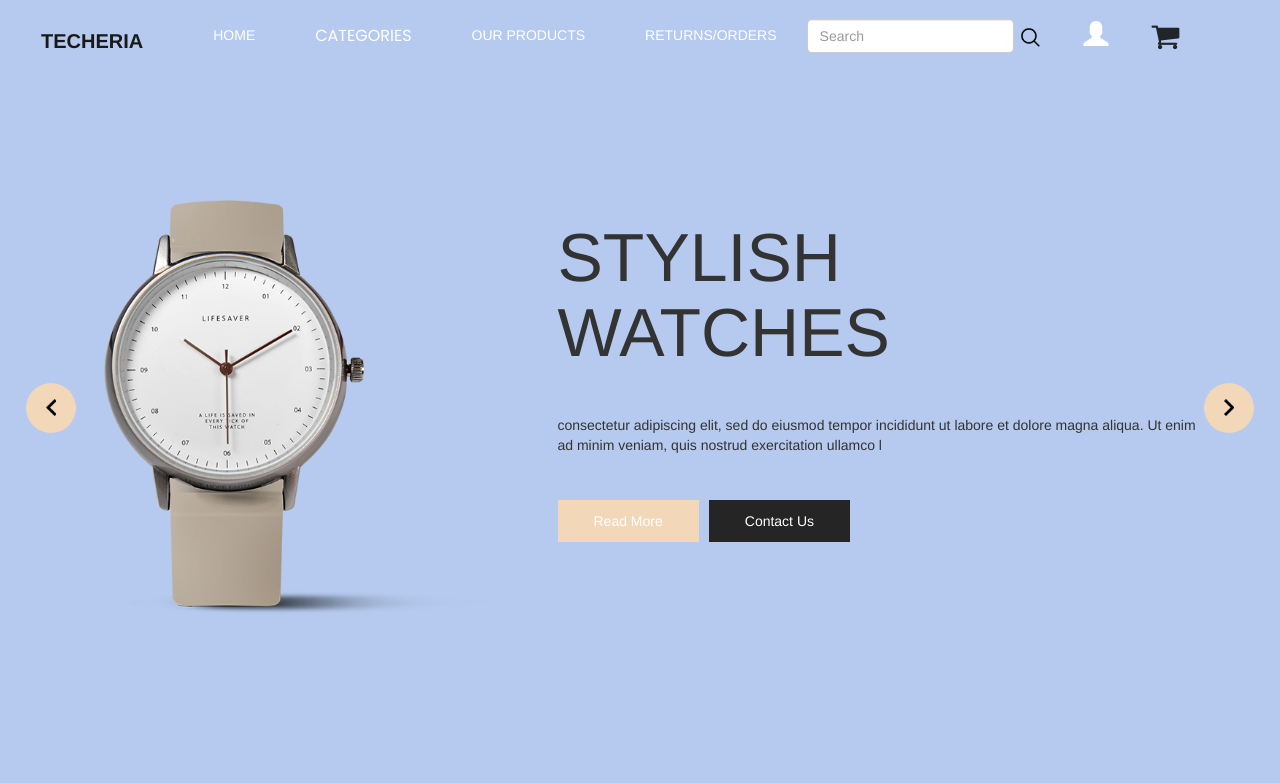
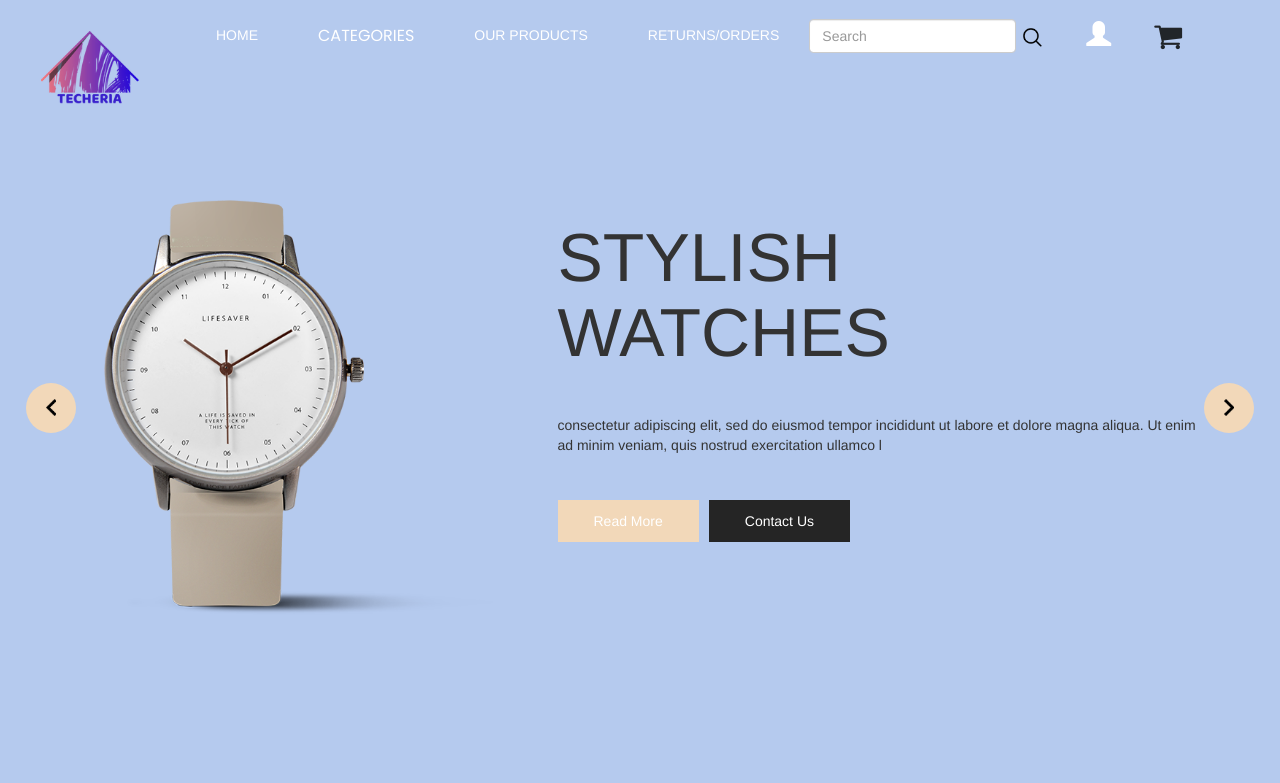
Before and after one commit to lianahasan/Techeria, a Django app: page / in a window 1280 px wide; the page is wider, and only the part inside the window is pictured. Shown: the top 783 px of that part. Run offline with Django 3.2, Linux system fonts and the light colour scheme; data comes from the database, SQL or seed files in the repository; some libraries are stand-ins or nearby versions.

Commit message:
Adding Techeria logo to the home page

```diff
--- a/techeria_controller/templates/index.html
+++ b/techeria_controller/templates/index.html
@@ -65,7 +65,7 @@
         <nav class="navbar navbar-expand-lg custom_nav-container pt-3">
           <a class="navbar-brand" href=" {% static 'index.html' %} ">
             <span>
-              Techeria
+              <img src="/media/images/techeria_logo1.png" style="width: 100px; height: auto;" alt="Card image cap">
             </span>
           </a>
           <button class="navbar-toggler" type="button" data-toggle="collapse" data-target="#navbarSupportedContent" aria-controls="navbarSupportedContent" aria-expanded="false" aria-label="Toggle navigation">
```
Also changed, not shown: techeria_controller/media/images/techeria_logo1.png (added).
